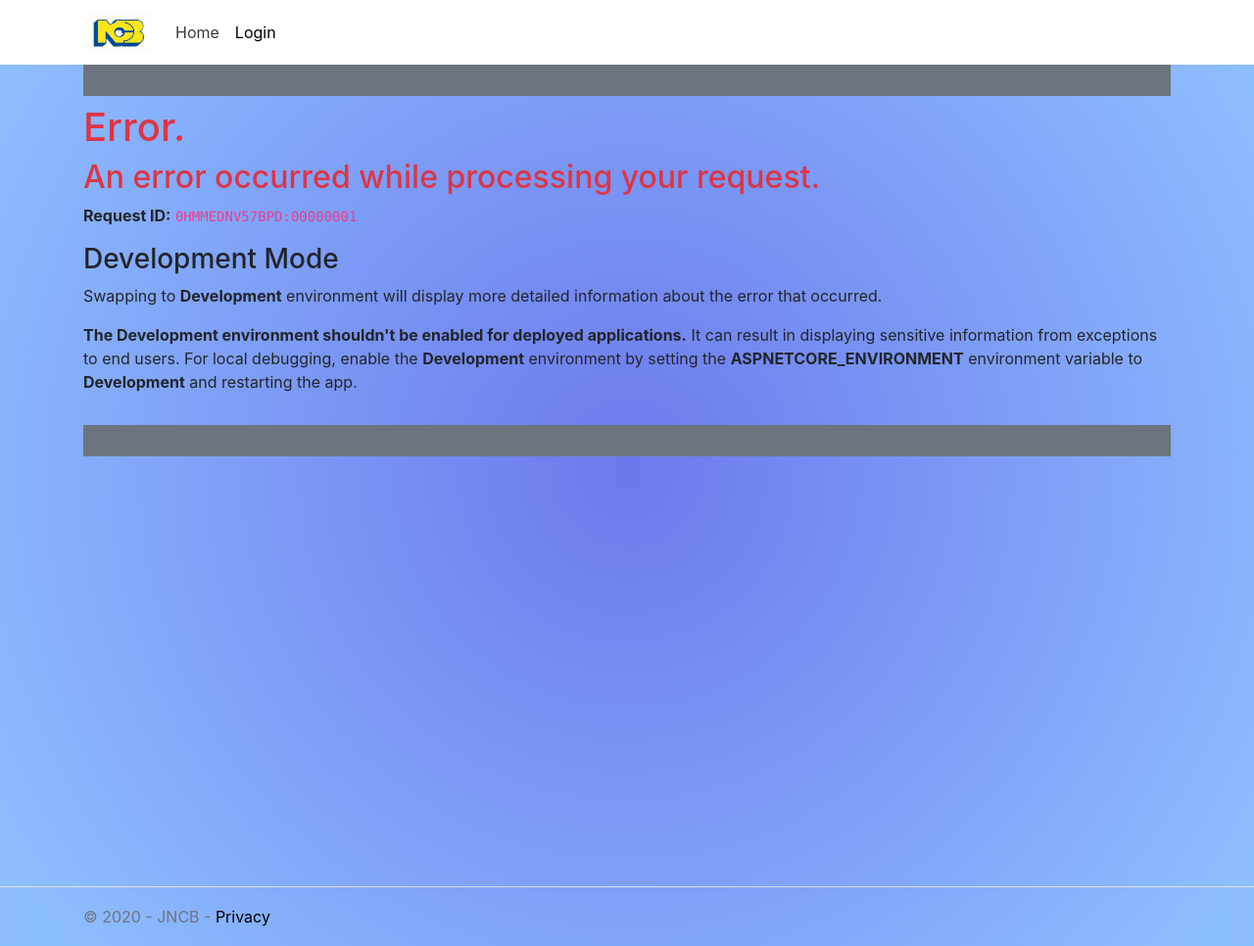
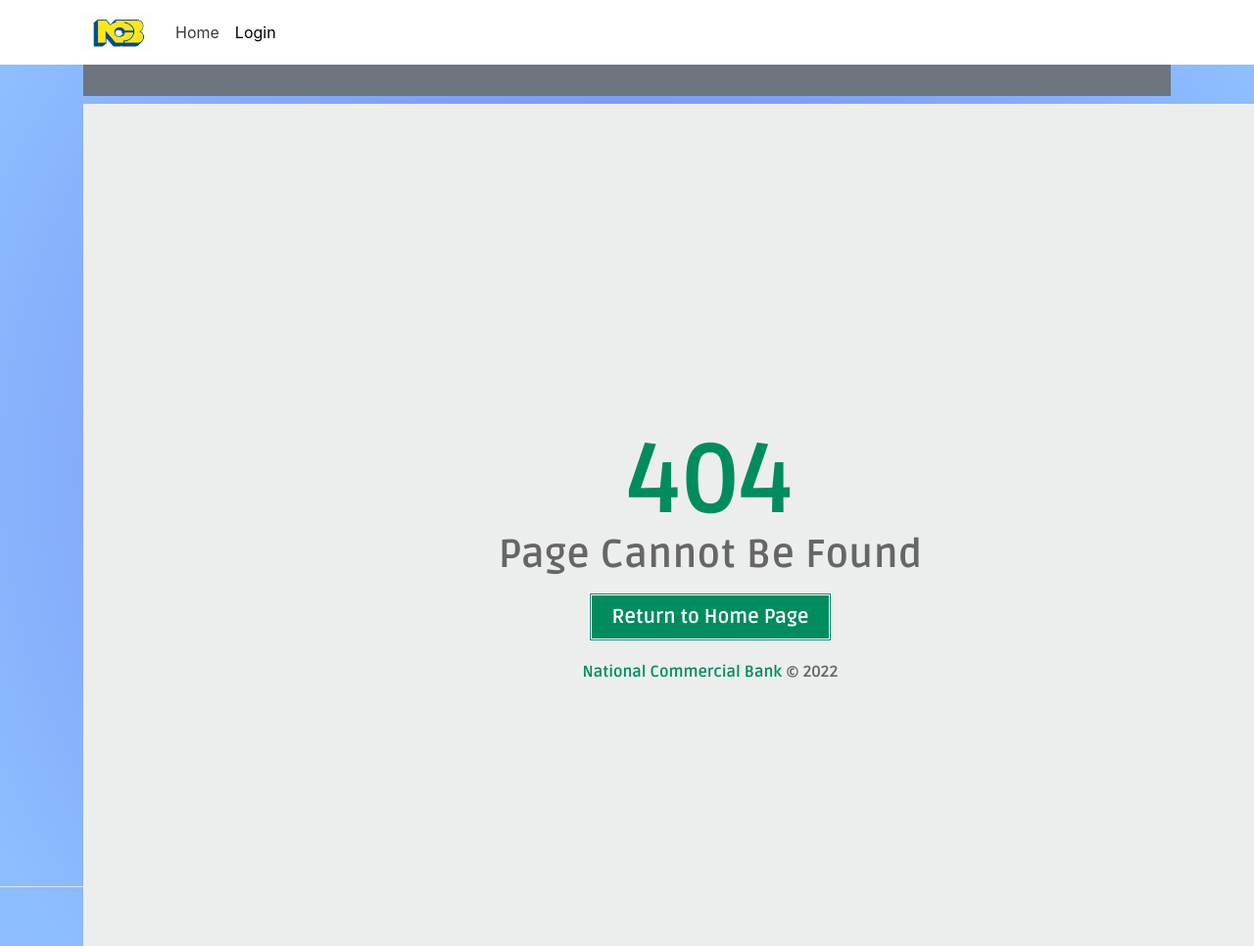
Before and after one commit to Philmore24/JNCB_EC2, an ASP.NET Core app: page /Home/Error in a window 1280 px wide. Shown: the whole page at 98% size. Run offline with ASP.NET Core 8, Linux system fonts and the light colour scheme; some libraries are stand-ins or nearby versions.

Commit message:
Added the error page handling 404 and favicon

```diff
--- a/JNCB/Properties/launchSettings.json
+++ b/JNCB/Properties/launchSettings.json
@@ -12,7 +12,7 @@
       "commandName": "IISExpress",
       "launchBrowser": true,
       "environmentVariables": {
-        "ASPNETCORE_ENVIRONMENT": "Development"
+        "ASPNETCORE_ENVIRONMENT": "Production"
       }
     },
     "JNCB": {
--- a/JNCB/Startup.cs
+++ b/JNCB/Startup.cs
@@ -49,6 +49,7 @@
             }
             else
             {
+                app.UseStatusCodePagesWithRedirects("/Error/{0}");
                 app.UseExceptionHandler("/Home/Error");
                 // The default HSTS value is 30 days. You may want to change this for production scenarios, see https://aka.ms/aspnetcore-hsts.
                 app.UseHsts();
--- a/JNCB/Views/Shared/Error.cshtml
+++ b/JNCB/Views/Shared/Error.cshtml
@@ -2,24 +2,16 @@
 @{
     ViewData["Title"] = "Error";
 }
+<link href="~/css/error.css" rel="stylesheet" />
 
-<h1 class="text-danger">Error.</h1>
-<h2 class="text-danger">An error occurred while processing your request.</h2>
-
-@if (Model.ShowRequestId)
-{
-    <p>
-        <strong>Request ID:</strong> <code>@Model.RequestId</code>
-    </p>
-}
-
-<h3>Development Mode</h3>
-<p>
-    Swapping to <strong>Development</strong> environment will display more detailed information about the error that occurred.
-</p>
-<p>
-    <strong>The Development environment shouldn't be enabled for deployed applications.</strong>
-    It can result in displaying sensitive information from exceptions to end users.
-    For local debugging, enable the <strong>Development</strong> environment by setting the <strong>ASPNETCORE_ENVIRONMENT</strong> environment variable to <strong>Development</strong>
-    and restarting the app.
-</p>
+<div id='igniel404'>
+    <div id='error-text'>
+        <span>404</span>
+        <p>Page Cannot Be Found</p>
+        <a class='back' title='Igniel' asp-area="" asp-controller="Home" asp-action="Index">Return to Home Page</a>
+        <div id='copyright'>
+            <a asp-area="" asp-controller="Home" asp-action="Index" title='Igniel'>National Commercial Bank</a> &#169; 2022
+            <script>document.write(getFullYear())</script>
+        </div>
+    </div>
+</div>
--- /dev/null
+++ b/JNCB/wwwroot/css/error.css
@@ -0,0 +1,110 @@
+@import url('https://fonts.googleapis.com/css?family=Ruda:400,700');
+
+#header, #outer-wrapper, #post-wrapper, #sidebar-wrapper, #content-wrapper, #footer-wrapper, #wrapper, .ignielToTop {
+    display: none
+}
+
+body, html {
+    overflow: hidden;
+    margin: 0;
+    padding: 0;
+    width: 100%;
+    min-height: 100vh
+}
+
+body {
+    background: #fff;
+    color: #1d2129
+}
+
+#igniel404 {
+    background: #eceeee;
+    text-align: center;
+    margin: auto;
+    font-weight: 700;
+    font-size: 45px;
+    font-family: 'Ruda',sans-serif;
+    position: fixed;
+    width: 100%;
+    height: 100%;
+    line-height: 1.25em;
+    z-index: 9999;
+}
+
+    #igniel404 #error-text {
+        position: relative;
+        font-size: 40px;
+        color: #666;
+        top: 50%;
+        right: 50%;
+        transform: translate(50%,-50%);
+    }
+
+        #igniel404 #error-text a {
+            color: #888;
+            text-decoration: none
+        }
+
+        #igniel404 #error-text p {
+            margin: 0 !important;
+            letter-spacing: .5px;
+        }
+
+        #igniel404 #error-text span {
+            color: #008c5f;
+            font-size: 100px;
+        }
+
+        #igniel404 #error-text a.back {
+            background: #008c5f;
+            color: #fff;
+            padding: 10px 20px;
+            font-size: 20px;
+            border: double #fff;
+            -webkit-transform: scale(1);
+            -moz-transform: scale(1);
+            transform: scale(1);
+            transition: all 0.5s ease-out;
+        }
+
+            #igniel404 #error-text a.back:hover {
+                background: #444;
+                color: #fff;
+                border: double #eceeee;
+            }
+
+            #igniel404 #error-text a.back:active {
+                -webkit-transform: scale(0.9);
+                -moz-transform: scale(0.9);
+                transform: scale(0.9);
+                background: #333;
+                color: #fff;
+                border: double #eceeee;
+            }
+
+        #igniel404 #error-text #copyright {
+            font-size: 16px
+        }
+
+            #igniel404 #error-text #copyright a {
+                color: #008c5f
+            }
+
+@media only screen and (max-width:640px) {
+    #igniel404 #error-text {
+        font-size: 20px;
+    }
+
+        #igniel404 #error-text span {
+            font-size: 60px;
+        }
+
+        #igniel404 #error-text a.back {
+            padding: 5px 10px;
+            font-size: 15px;
+        }
+
+            #igniel404 #error-text a.back:hover, #igniel404 #error-text a.back:active {
+                border: 0;
+            }
+}
```
Also changed, not shown: JNCB/Controllers/ErrorController.cs (added, +27 -0 lines), JNCB/Views/Shared/NotFound.cshtml (+14 -7 lines), JNCB/wwwroot/favicon.ico.
